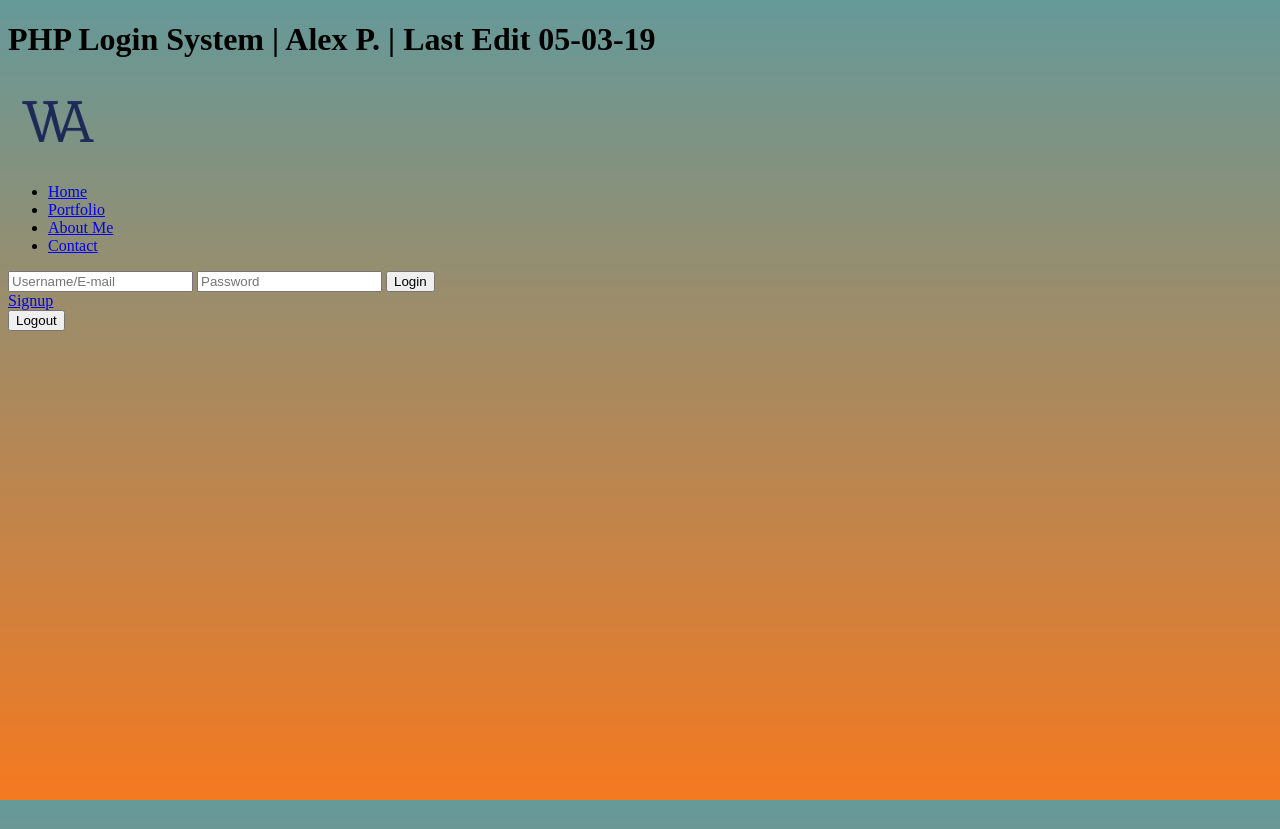
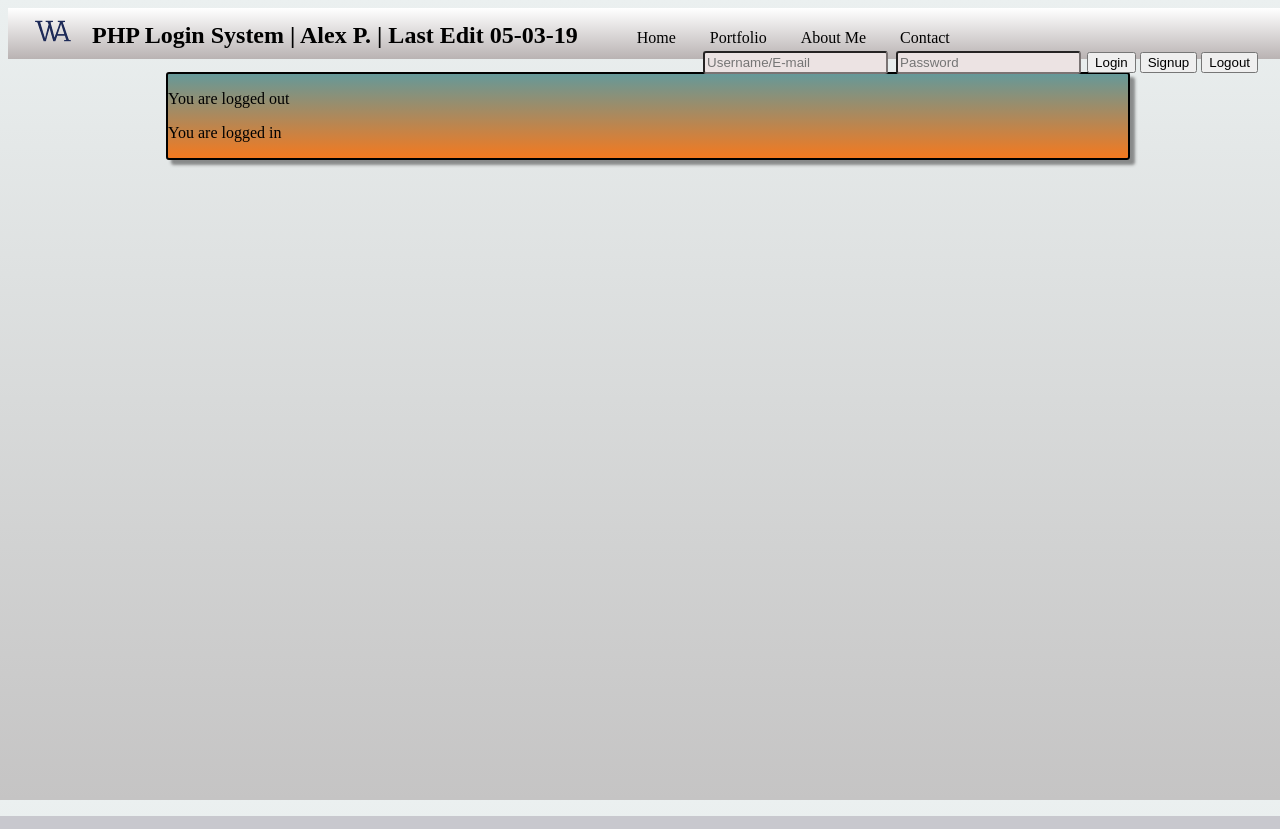
Before and after one commit to pointblank1123/WebDesign, a PHP site: page /alexp/projects/PHPLogin/index.php in a window 1280 px wide. Run offline with PHP 8.4, Linux system fonts and the light colour scheme.

Commit message:
05-13-19.1 PHPLogin progress, full Alien working except expanded search

```diff
--- a/alexp/projects/PHPLogin/header.php
+++ b/alexp/projects/PHPLogin/header.php
@@ -9,26 +9,26 @@
 </head>
 <body>
     <header>
-        <h1>PHP Login System | Alex P. | Last Edit 05-03-19</h1>
         <nav>
-            <a href="">
-                <img src="../../images/Logo/WestAda-09.png" alt="Westada Logo">
+           <a href="" class="navbar">
+                <img src="../../images/Logo/WestAda-10.png" alt="Westada Logo">
             </a>
-            <ul>
-                <li><a href="index.php">Home</a></li>
-                <li><a href="#">Portfolio</a></li>
-                <li><a href="#">About Me</a></li>
-                <li><a href="#">Contact</a></li>
+            <h1 class="navbar">PHP Login System | Alex P. | Last Edit 05-03-19</h1>
+            <ul class="navbar">
+                <li class="navbar"><a href="index.php">Home</a></li>
+                <li class="navbar"><a href="#">Portfolio</a></li>
+                <li class="navbar"><a href="#">About Me</a></li>
+                <li class="navbar"><a href="#">Contact</a></li>
             </ul>
-            <div>
-                <form action="includes/login.inc.php" method = "post">
+            <div class="navbar signIn">
+                <form action="includes/login.inc.php" method = "post" class="navbar">
                     <input type="text" name="mailuid" placeholder="Username/E-mail">
                     <input type="password" name="pwd" placeholder="Password">
                     <button type="submit" name="login-submit">Login</button>
                 </form>
-                <a href="signup.php">Signup</a>
-                <form action="include/logout.inc.php" method="post">
-                    <button type="submit" name="logout-submit">Logout</button>
+                <button onclick="location.href='signup.php'">Signup</button>
+                <form action="include/logout.inc.php" method="post" class="navbar">
+                    <button type="submit" name="logout-submit" >Logout</button>
                 </form>
             </div>
         </nav>
--- a/alexp/projects/PHPLogin/index.php
+++ b/alexp/projects/PHPLogin/index.php
@@ -3,7 +3,10 @@
 ?>
 
     <main>
-
+        <div class="main-content">
+            <p>You are logged out</p>
+            <p>You are logged in</p>
+        </div>
     </main>
 
 <?php
--- a/alexp/projects/PHPLogin/style.css
+++ b/alexp/projects/PHPLogin/style.css
@@ -1,6 +1,54 @@
 body{
-    background: linear-gradient(#659999,#f4791f);
+    background: linear-gradient(#ebf0f0,#c5c4c4);
     background-attachment:fixed;
     height: 100vh;
     width: 100vw;
 }
+input{
+    padding:2px;
+    border:inset #7a7373 2px;
+    border-radius:3px;
+    margin:2px;
+    background-color: #ece3e3;
+}
+nav{
+    background:linear-gradient(#FFFFFF, #b9b3b3);
+    padding:10px;
+}
+.navbar{
+    display:inline;
+}
+a{
+    padding: 10px;
+    margin: 5px;
+    text-decoration:none;
+    color:#000000;
+}
+a:hover{
+    background-color:#beb3b37c;
+}
+h1, li, {
+    font-size: 1.5em;
+}
+.signIn{
+    float:right;
+    margin-right:20px;
+}
+.signUp{
+    background: linear-gradient(#659999,#f4791f);
+    margin:auto;
+    width: 50%;
+    text-align:center;
+    border: ridge 5px #f4791f;
+    margin-top:1%;
+}
+.main-content{
+    background: linear-gradient(#659999,#f4791f);
+    width: 75%;
+    margin: auto;
+    border: solid 2px #000000;
+    border-radius: 3px;
+    box-shadow:5px 5px 3px #2e2d2d80;
+    margin-top:1%;
+    height: 75%
+}
```
Also changed, not shown: alexp/projects/PHPLogin/includes/dbh.inc.php (added, +10 -0 lines), alexp/projects/PHPLogin/includes/signup.inc.php (added, +69 -0 lines), alexp/projects/PHPLogin/signup.php (+20 -0 lines), alexp/images/Logo/WestAda-10.png (added), alexp/projects/PHPLogin/includes/logout.inc.php (added), alexp/projects/PHPLogin/includes/logout.php (deleted).
